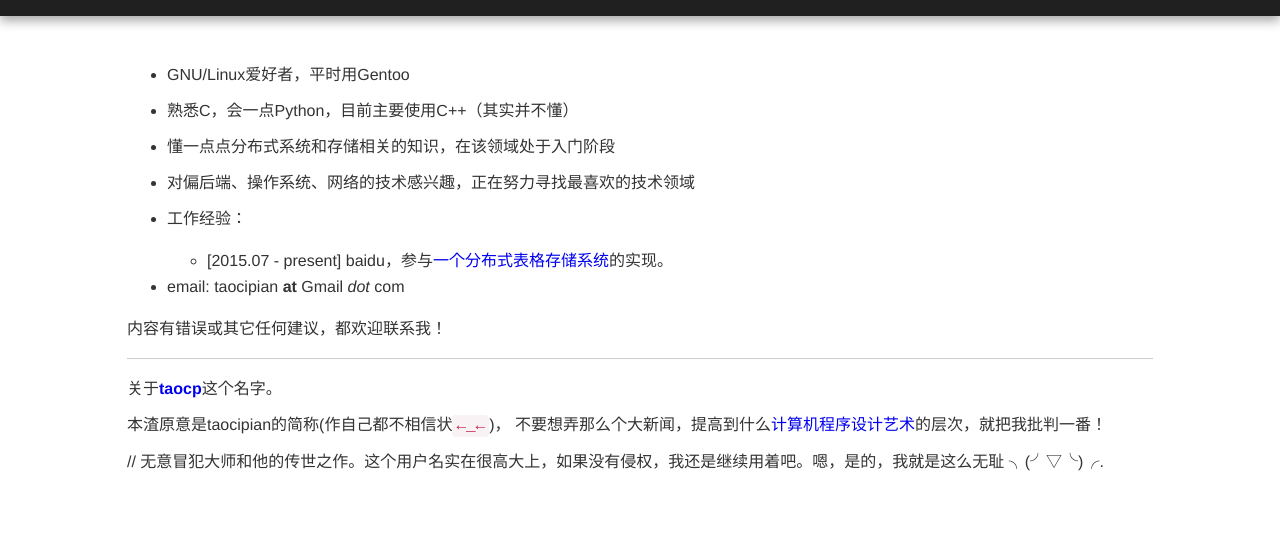
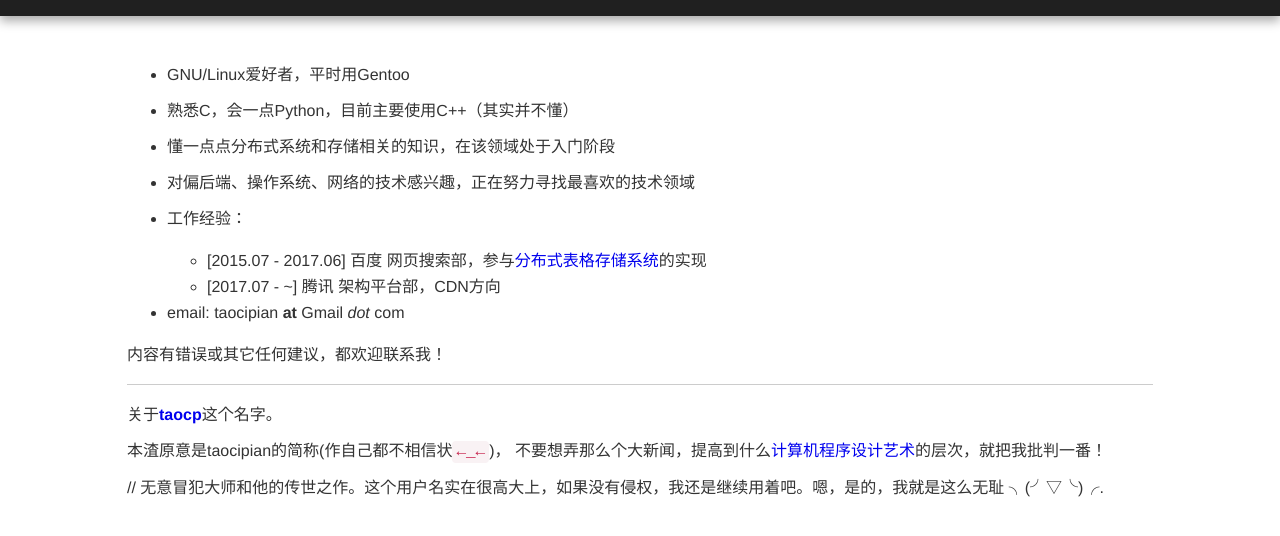
Before and after one commit to taocp/taocp.github.com, a Jekyll site: the page built from about.md, in a window 1280 px wide, cut to the strip 104-640 px from the top of the page. Built offline with Jekyll 4.4.1, drawn with Linux system fonts in a browser that asks for light colours; nearby versions of some CDN libraries; library files that are not in the unit come from our copies.

Commit message:
update about-me (#4)

```diff
--- a/about.md
+++ b/about.md
@@ -13,7 +13,8 @@ description: Something more
 * 对偏后端、操作系统、网络的技术感兴趣，正在努力寻找最喜欢的技术领域
 
 * 工作经验：
-  - [2015.07 - present] baidu，参与[一个分布式表格存储系统](https://github.com/baidu/tera)的实现。
+  - [2015.07 - 2017.06] 百度 网页搜索部，参与[分布式表格存储系统](https://github.com/baidu/tera)的实现
+  - [2017.07 - ~]       腾讯 架构平台部，CDN方向
 
 * email: taocipian __at__ Gmail _dot_ com
 
```
